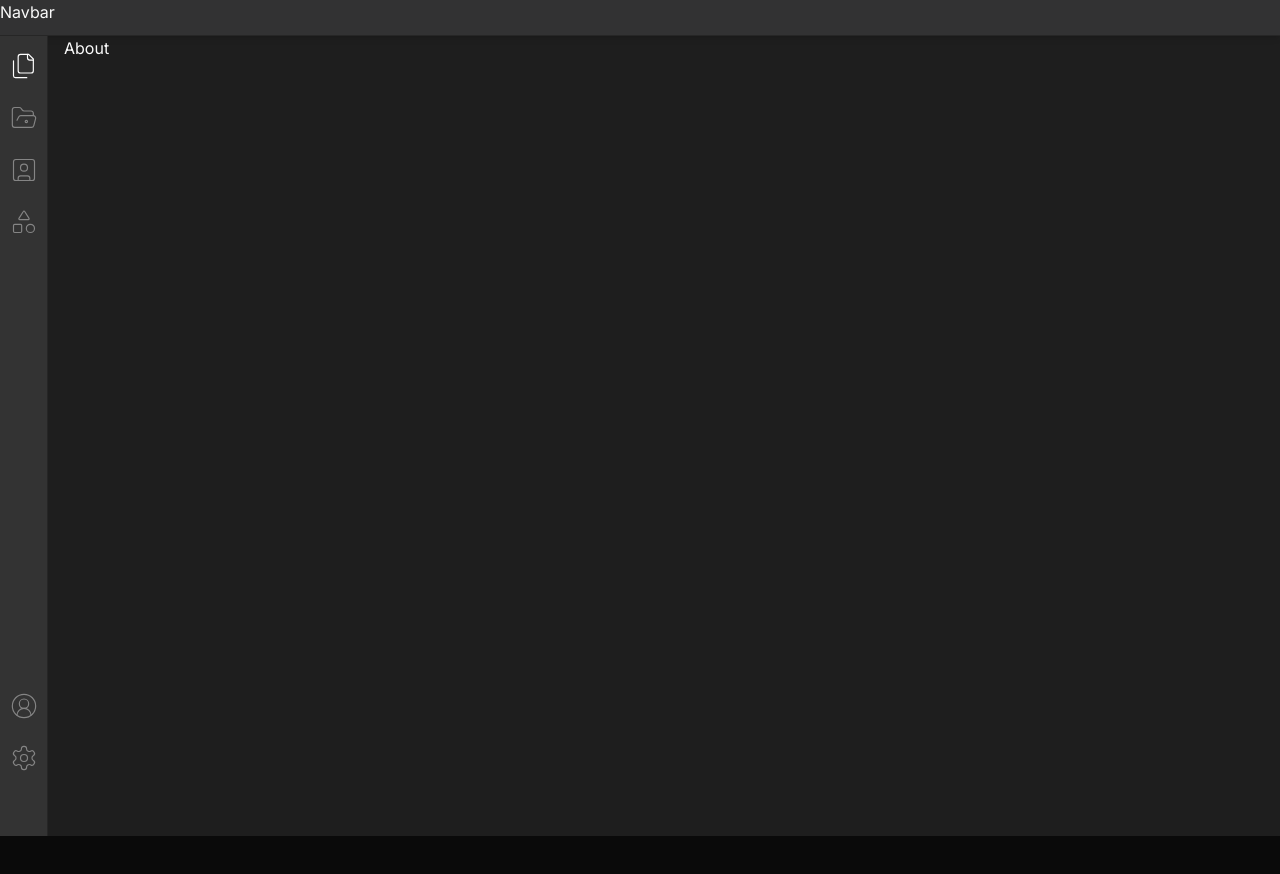
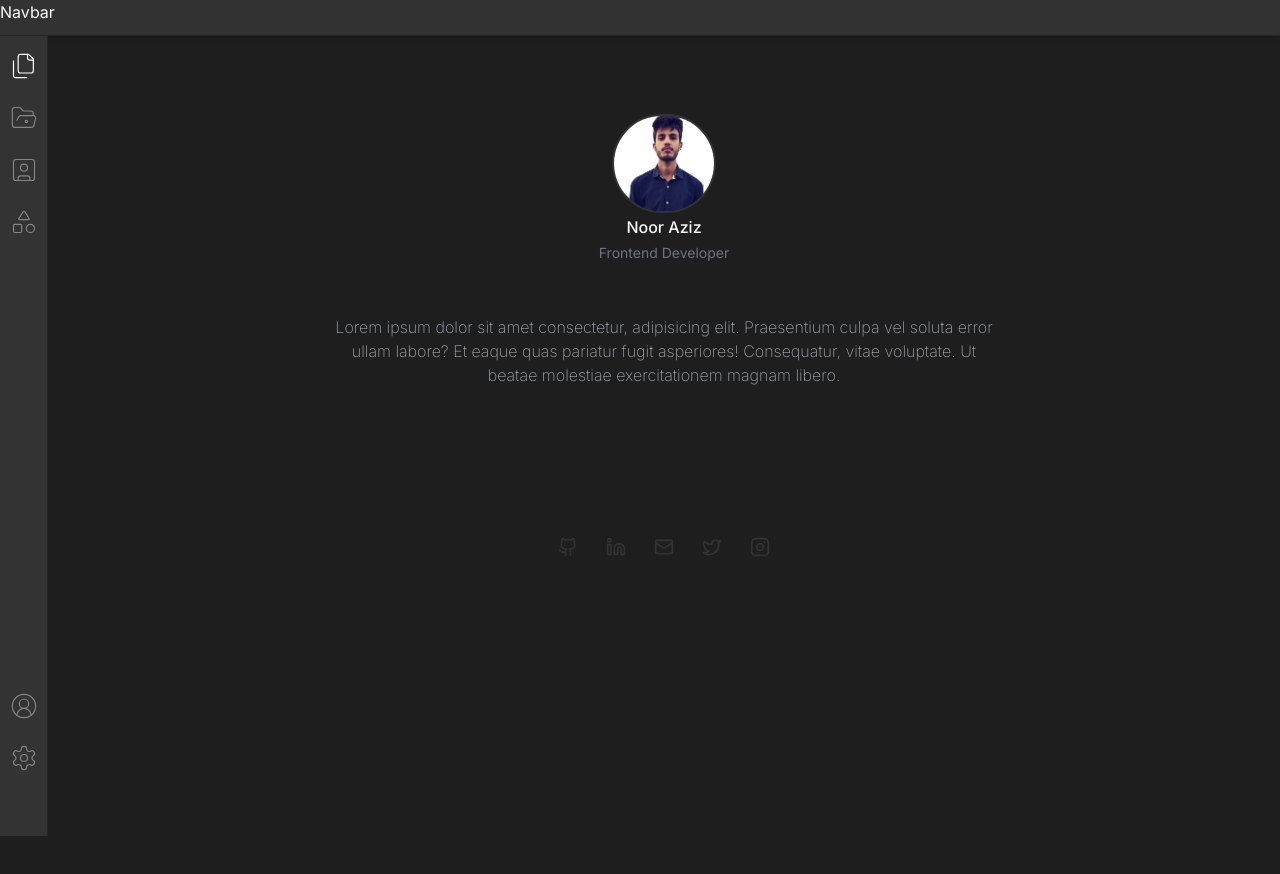
Before and after one commit to aziz-codes/azizcodes, a Next.js app: page /about-me in a window 1280 px wide. Shown: the top 874 px of the page. Before the commit the page ends 836 px from the top, so only its background shows below. Built offline with nearby package versions, Linux system fonts and the light colour scheme.

Commit message:
created about us page, added social icons, bio and avatar, fixed some colors

```diff
--- a/app/(about)/about-me/page.tsx
+++ b/app/(about)/about-me/page.tsx
@@ -1,7 +1,40 @@
 import React from "react";
+import { Avatar } from "@/constants/images";
+import Image from "next/image";
+import { socialIcons } from "@/constants/social-icons";
+import Link from "next/link";
 
 const About = () => {
-  return <div>About</div>;
+  return (
+    <div className="mt-20   flex min-h-screen space-y-1 items-center flex-col">
+      <Image
+        height={100}
+        width={100}
+        src={Avatar.src}
+        alt="avatar"
+        className="rounded-full  ring-2 ring-bgSidebar object-fill"
+      />
+      <h4 className="font-[500]">Noor Aziz</h4>
+      <h5 className="text-sm text-gray-500 text-center">Frontend Developer</h5>
+
+      <p className="text-center relative top-12 line-clamp-4 max-w-2xl text-gray-400 font-[200]">
+        Lorem ipsum dolor sit amet consectetur, adipisicing elit. Praesentium
+        culpa vel soluta error ullam labore? Et eaque quas pariatur fugit
+        asperiores! Consequatur, vitae voluptate. Ut beatae molestiae
+        exercitationem magnam libero.
+      </p>
+      <div className="relative top-48 flex items-center space-x-7">
+        {socialIcons.map((icon, index) => {
+          const Icon = icon.icon;
+          return (
+            <Link href={icon.link} key={index} target="_blank">
+              <Icon className="w-5 text-bgSidebar hover:text-gray-400 hover:scale-125 transition-all duration-300 ease-in-out" />
+            </Link>
+          );
+        })}
+      </div>
+    </div>
+  );
 };
 
 export default About;
--- a/app/layout.tsx
+++ b/app/layout.tsx
@@ -21,7 +21,7 @@ export default function RootLayout({
 }>) {
   return (
     <html lang="en">
-      <body className={inter.className}>
+      <body className={inter.className} style={{ backgroundColor: "#1E1E1E" }}>
         <ThemeProvider
           attribute="class"
           defaultTheme="dark"
@@ -31,7 +31,7 @@ export default function RootLayout({
           <AppContextProvider>
             <div className="flex flex-col">
               <Navbar />
-              <div className="flex h-screen">
+              <div className="flex h-screen ">
                 <MainWrapper />
 
                 <RouterWrapper>{children}</RouterWrapper>
--- /dev/null
+++ b/constants/images.ts
@@ -0,0 +1,3 @@
+import Avatar from "@/public/images/avatar.png";
+
+export { Avatar };
--- /dev/null
+++ b/constants/social-icons.ts
@@ -0,0 +1,30 @@
+import {
+  GithubIcon,
+  InstagramIcon,
+  LinkedinIcon,
+  Mail,
+  TwitterIcon,
+} from "lucide-react";
+
+export const socialIcons = [
+  {
+    link: "https://www.github.com/aziz-codes",
+    icon: GithubIcon,
+  },
+  {
+    link: "https://www.linkedin.com/in/azizcodes",
+    icon: LinkedinIcon,
+  },
+  {
+    link: "mailto:aziz_khan42@outlook.com",
+    icon: Mail,
+  },
+  {
+    link: "https://www.twitter.com/aziz_codes",
+    icon: TwitterIcon,
+  },
+  {
+    link: "https://www.instagram.com/azizcodes",
+    icon: InstagramIcon,
+  },
+];
--- a/layouts/about.tsx
+++ b/layouts/about.tsx
@@ -49,7 +49,7 @@ const About = () => {
   return (
     <div className="flex flex-col select-none w-full">
       <div
-        className="flex items-center py-1 px-3 gap-1 cursor-pointer hover:bg-[#323233] text-sm"
+        className="flex items-center py-1 px-3 space-x-1 cursor-pointer hover:bg-[#323233] text-sm"
         onClick={() => setFolderOpen(!folderOpen)}
       >
         {folderOpen ? (
@@ -77,7 +77,7 @@ const About = () => {
             <Link
               href={item.path}
               key={index}
-              className={`flex items-center text-sm px-4 py-0.5 gap-1.5 hover:bg-[#323233] ${
+              className={`pl-7 flex items-center text-sm px-4 py-0.5 gap-1.5 hover:bg-[#323233] ${
                 pathName === item.path && "bg-[#323233]"
               }`}
             >
--- a/route-wrapper.tsx
+++ b/route-wrapper.tsx
@@ -5,7 +5,7 @@ const RouterWrapper = ({ children }: any) => {
   const { open } = useStore();
   return (
     <main
-      className={`flex-1 bg-bgMain  ${
+      className={`flex-1 bg-bgRoutes  ${
         open ? "ml-60" : "ml-12"
       }  px-4 min-h-screen`}
     >
--- a/tailwind.config.ts
+++ b/tailwind.config.ts
@@ -48,6 +48,7 @@ const config = {
           DEFAULT: "hsl(var(--popover))",
           foreground: "hsl(var(--popover-foreground))",
         },
+
         card: {
           DEFAULT: "hsl(var(--card))",
           foreground: "hsl(var(--card-foreground))",
@@ -55,6 +56,7 @@ const config = {
         bgMain: "#1E1E1E",
         bgSidebar: "#333333",
         bgNavbar: "#323233",
+        bgRoutes: "#1E1E1E",
       },
       borderRadius: {
         lg: "var(--radius)",
```
Also changed, not shown: public/images/avatar.png (added).
